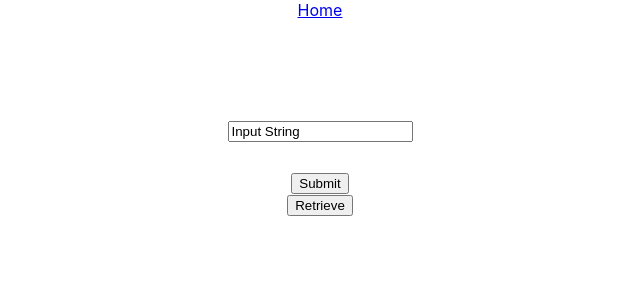
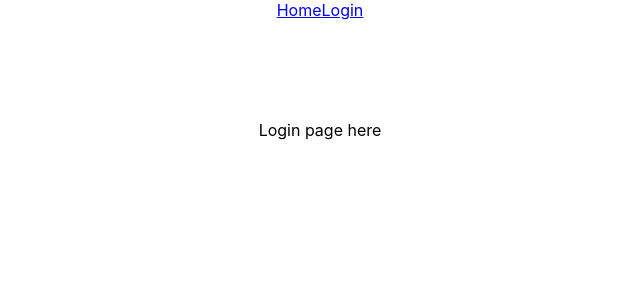
Before and after one commit to dmost-jbs/starter_project, a React (Create React App) app in the folder front/: page /login in a window 1280 px wide. Shown: the top 300 px of the page, without its empty margins (320-960 px from the left). Built offline with nearby package versions, Linux system fonts and the light colour scheme; the HTML template or start-up script is replaced by a standard one.

Commit message:
react router and login page

```diff
--- a/front/package.json
+++ b/front/package.json
@@ -3,6 +3,7 @@
   "version": "0.1.0",
   "private": true,
   "dependencies": {
+    "@reduxjs/toolkit": "^1.4.0",
     "@testing-library/jest-dom": "^5.11.5",
     "@testing-library/react": "^11.1.0",
     "@testing-library/user-event": "^12.1.10",
@@ -11,6 +12,8 @@
     "react": "^17.0.1",
     "react-bootstrap": "^1.4.0",
     "react-dom": "^17.0.1",
+    "react-redux": "^7.2.2",
+    "react-router-dom": "^5.2.0",
     "react-scripts": "4.0.0",
     "redux": "^4.0.5",
     "web-vitals": "^0.2.4"
--- a/front/src/App.js
+++ b/front/src/App.js
@@ -1,14 +1,27 @@
-import logo from './logo.svg';
 import './App.css';
 import Interface from './main_display/user_interface.js';
-import NavigationBar from './main_display/navbar';
+import Login from './login/login.js';
+import NavigationBar from './navbar/navbar';
+import {
+  BrowserRouter as Router,
+  Switch,
+  Route,
+  Link
+} from "react-router-dom";
 function App() {
   return (
     <div className="App">
-
-      <NavigationBar/>
-      <Interface/>
-
+      <NavigationBar />
+      <Router>
+        <Switch>
+          <Route path="/login">
+            <Login />
+          </Route>
+          <Route path="/">
+            <Interface />
+          </Route>
+        </Switch>
+      </Router>
     </div>
   );
 }
--- /dev/null
+++ b/front/src/login/login.js
@@ -0,0 +1,12 @@
+import React from 'react';
+import Navbar from 'react-bootstrap/Navbar'
+
+
+
+const Login = () => {
+	  return (
+        <p>Login page here</p>
+	  )
+}
+
+export default Login;
--- a/front/src/main_display/navbar.js
+++ b/front/src/navbar/navbar.js
@@ -6,8 +6,11 @@ import Navbar from 'react-bootstrap/Navbar'
 const NavigationBar = () => {
 	  return (
         <Navbar bg="dark" variant="dark" style={{marginBottom:100}}>
-        <Navbar.Brand href="#home">
+        <Navbar.Brand href="/">
             Home
+        </Navbar.Brand>
+        <Navbar.Brand href="/login">
+            Login
         </Navbar.Brand>
         </Navbar>
 	  )
```
Also changed, not shown: 1 other file (tests, documents, lock files or other folders).
